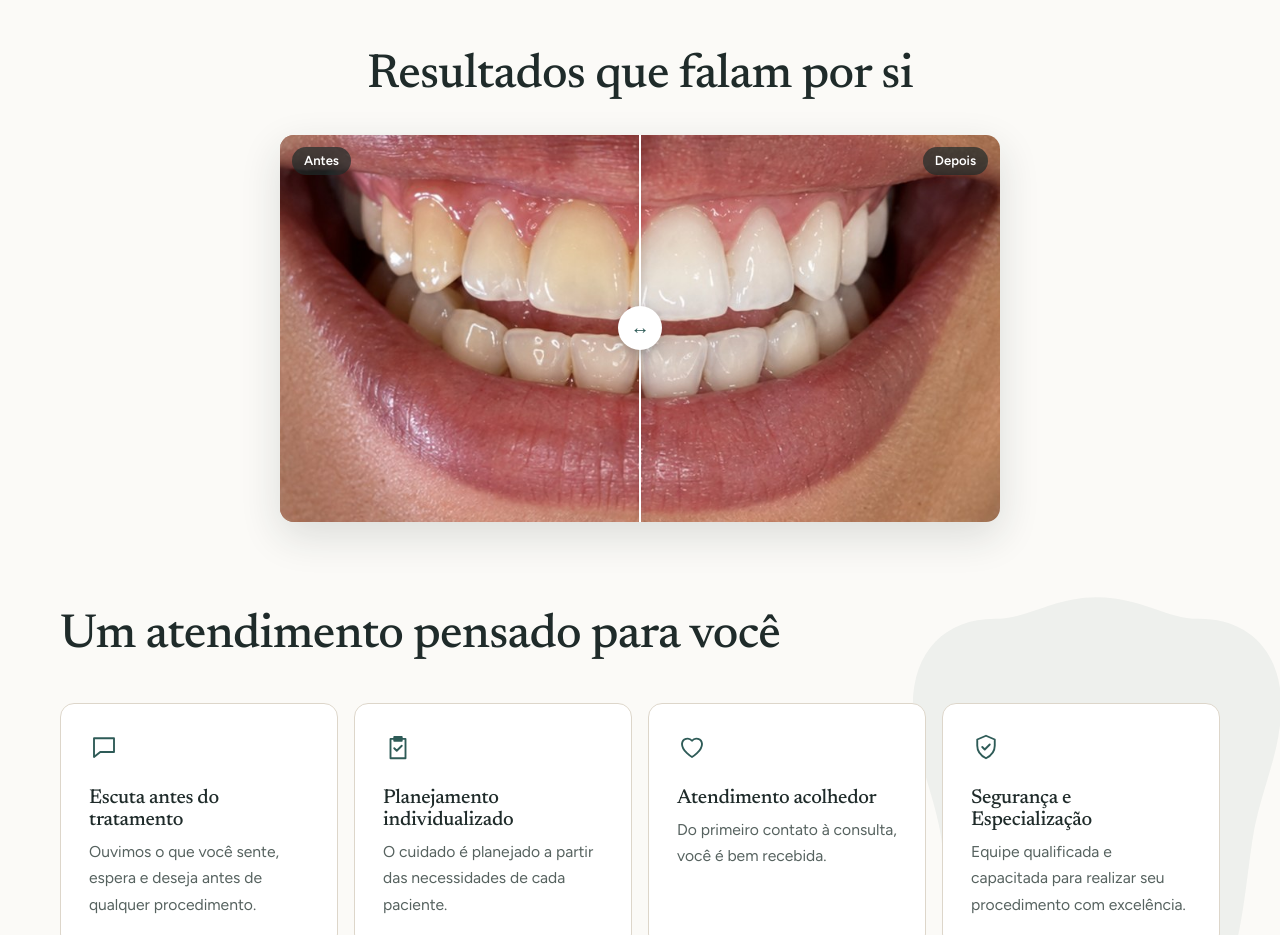
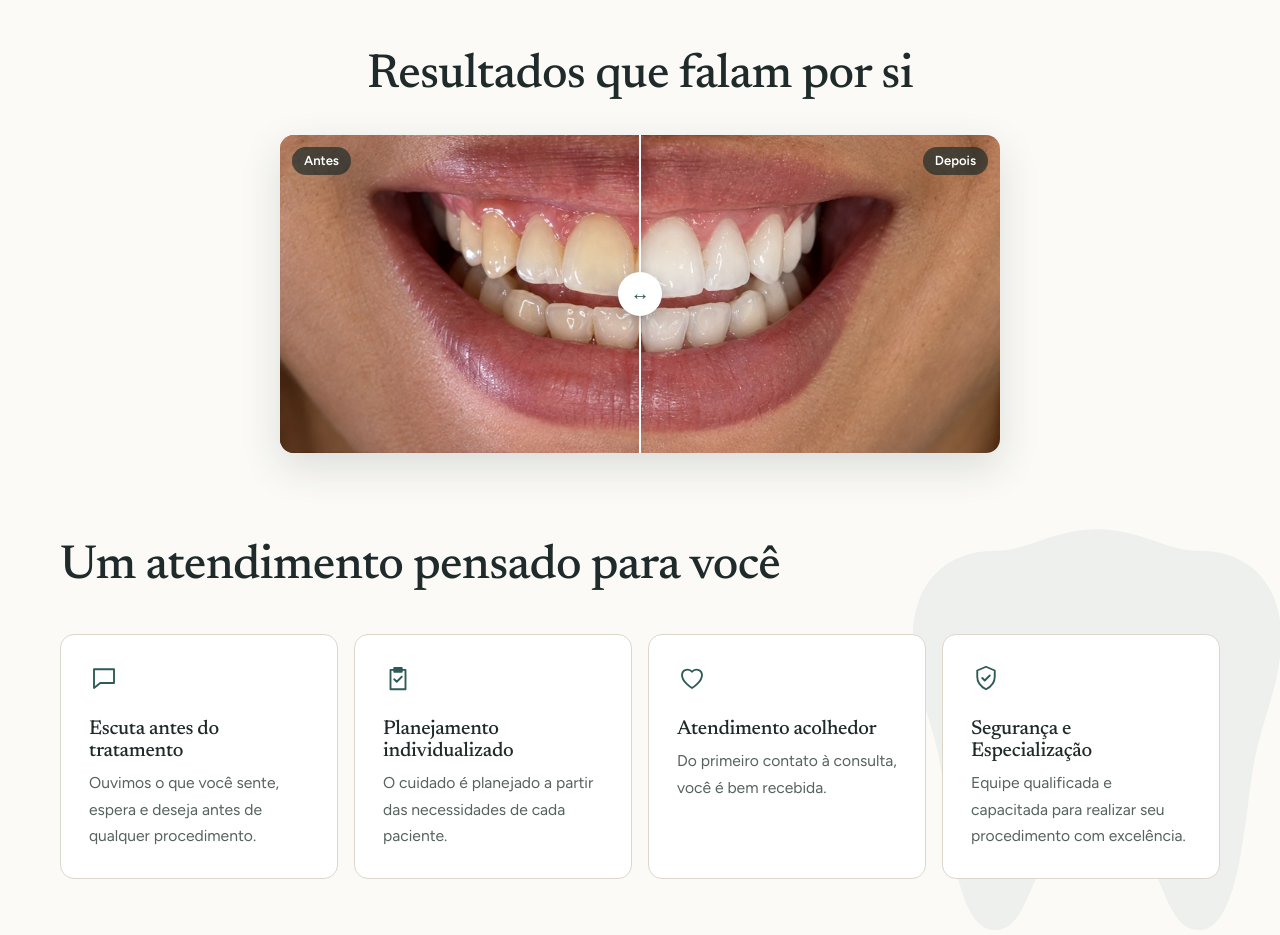
Before and after one commit to Hrdohot/VK-odonto, a website: page index.html in a window 1280 px wide. Shown: the part 2660-3595 px from the top of the page. Drawn offline with Linux system fonts and the light colour scheme.

Commit message:
Add files via upload

```diff
--- a/css/styles.css
+++ b/css/styles.css
@@ -70,7 +70,7 @@ iframe{width:100%;height:220px;border:0;border-radius:var(--r)}
 @media(max-width:560px){.quote{padding:24px 52px}.cbtn{width:38px;height:38px}.cbtn.prev{left:6px}.cbtn.next{right:6px}}
 .res{display:grid;gap:36px;align-items:center}
 #resultados{padding-bottom:24px}#resultados+.dif{padding-top:56px}
-.ba{position:relative;width:100%;max-width:560px;margin-inline:auto;aspect-ratio:900/484;border-radius:var(--r);overflow:hidden;box-shadow:0 14px 40px rgba(31,43,42,.14);user-select:none;-webkit-user-select:none}
+.ba{position:relative;width:100%;max-width:560px;margin-inline:auto;aspect-ratio:1200/531;border-radius:var(--r);overflow:hidden;box-shadow:0 14px 40px rgba(31,43,42,.14);user-select:none;-webkit-user-select:none}
 .ba img{position:absolute;inset:0;width:100%;height:100%;object-fit:cover;pointer-events:none}
 .ba-before{clip-path:inset(0 calc(100% - var(--pos)) 0 0)}
 .ba-line{position:absolute;top:0;bottom:0;left:var(--pos);width:2px;margin-left:-1px;background:#fff;box-shadow:0 0 8px rgba(0,0,0,.3)}
--- a/index.html
+++ b/index.html
@@ -63,8 +63,8 @@
   <h2>Resultados que falam por&nbsp;si</h2>
  </div>
  <div class="ba rv" id="ba" style="--pos:50%">
-  <img class="ba-after" src="assets/images/depois.jpg" alt="Sorriso depois do tratamento" width="900" height="484" loading="lazy">
-  <img class="ba-before" src="assets/images/antes.jpg" alt="Sorriso antes do tratamento" width="900" height="484" loading="lazy">
+  <img class="ba-after" src="assets/images/resultado-depois.jpg" alt="Sorriso depois do tratamento" width="1200" height="531" loading="lazy">
+  <img class="ba-before" src="assets/images/resultado-antes.jpg" alt="Sorriso antes do tratamento" width="1200" height="531" loading="lazy">
   <span class="ba-tag l">Antes</span><span class="ba-tag r">Depois</span>
   <span class="ba-line" aria-hidden="true"></span><span class="ba-knob" aria-hidden="true">↔</span>
   <input type="range" min="0" max="100" value="50" aria-label="Comparar antes e depois do tratamento">
```
Also changed, not shown: assets/images/resultado-antes.jpg (added), assets/images/resultado-depois.jpg (added), vercel.json.
